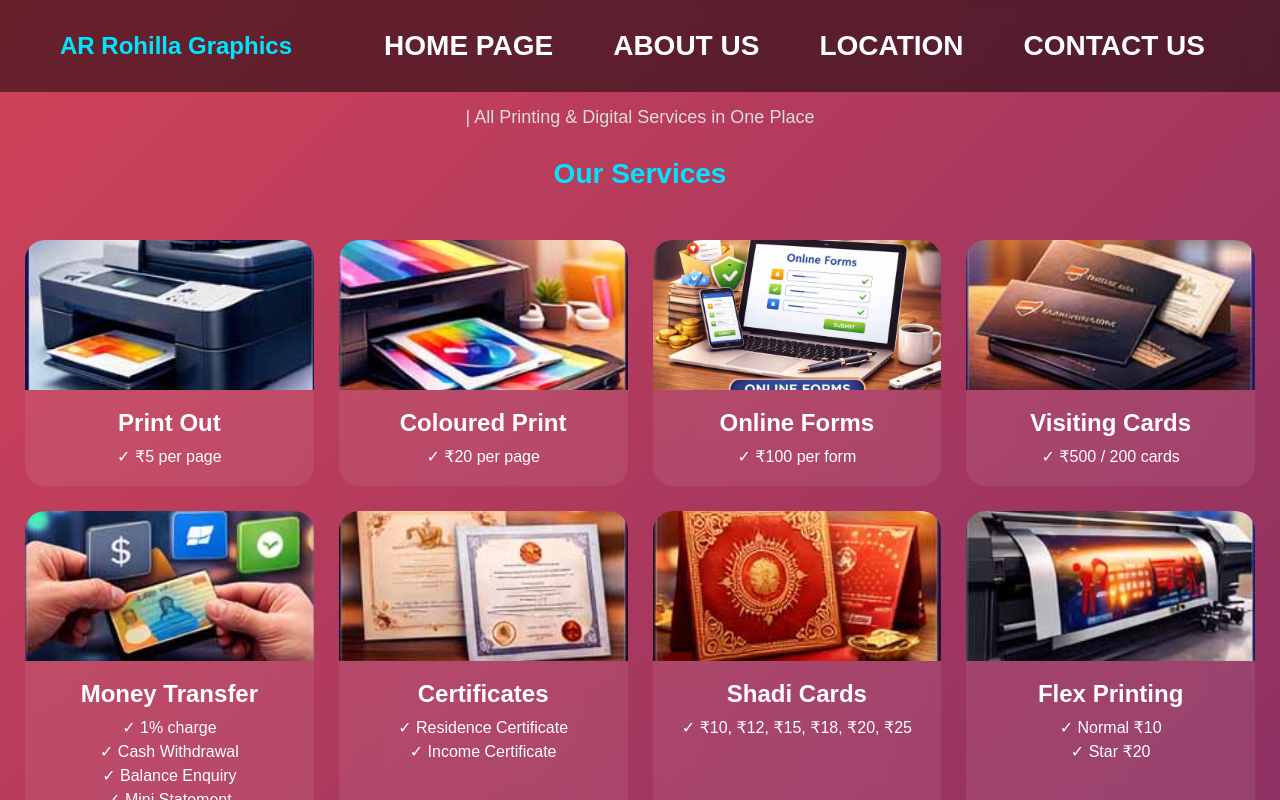
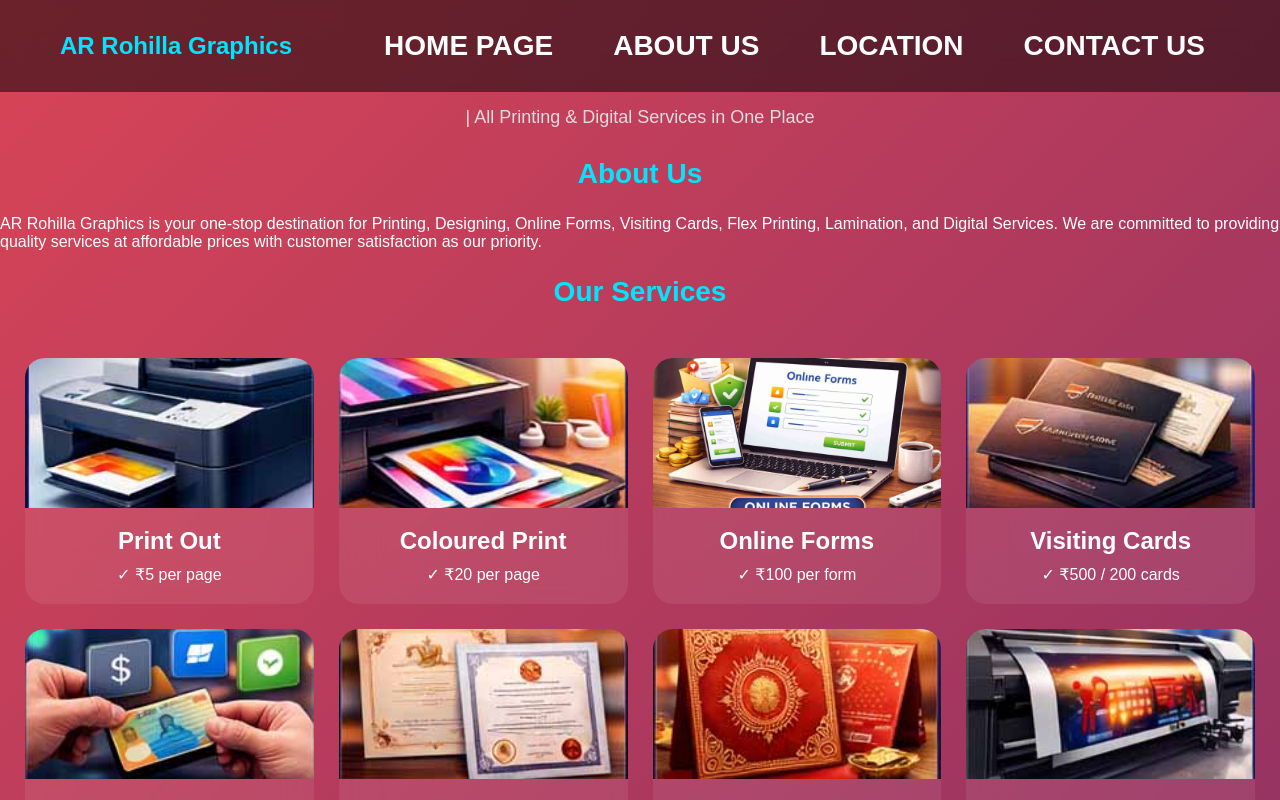
Before and after one commit to argraphicstech/ar-graphics-react-next, a Next.js app: page / in a window 1280 px wide. Shown: the top 800 px of the page. Built offline with nearby package versions, Linux system fonts and the light colour scheme.

Commit message:
Update page.jsx

```diff
--- a/app/page.jsx
+++ b/app/page.jsx
@@ -9,6 +9,17 @@ export default function Home() {
           | All Printing & Digital Services in One Place
         </div>
       </header>
+
+      {/* About Us Section */}
+      <section id="about" className="about-section">
+        <h2 className="title">About Us</h2>
+        <p className="about-text">
+          AR Rohilla Graphics is your one-stop destination for Printing,
+          Designing, Online Forms, Visiting Cards, Flex Printing, Lamination,
+          and Digital Services. We are committed to providing quality services
+          at affordable prices with customer satisfaction as our priority.
+        </p>
+      </section>
 
       <h2 className="title">Our Services</h2>
 
```
